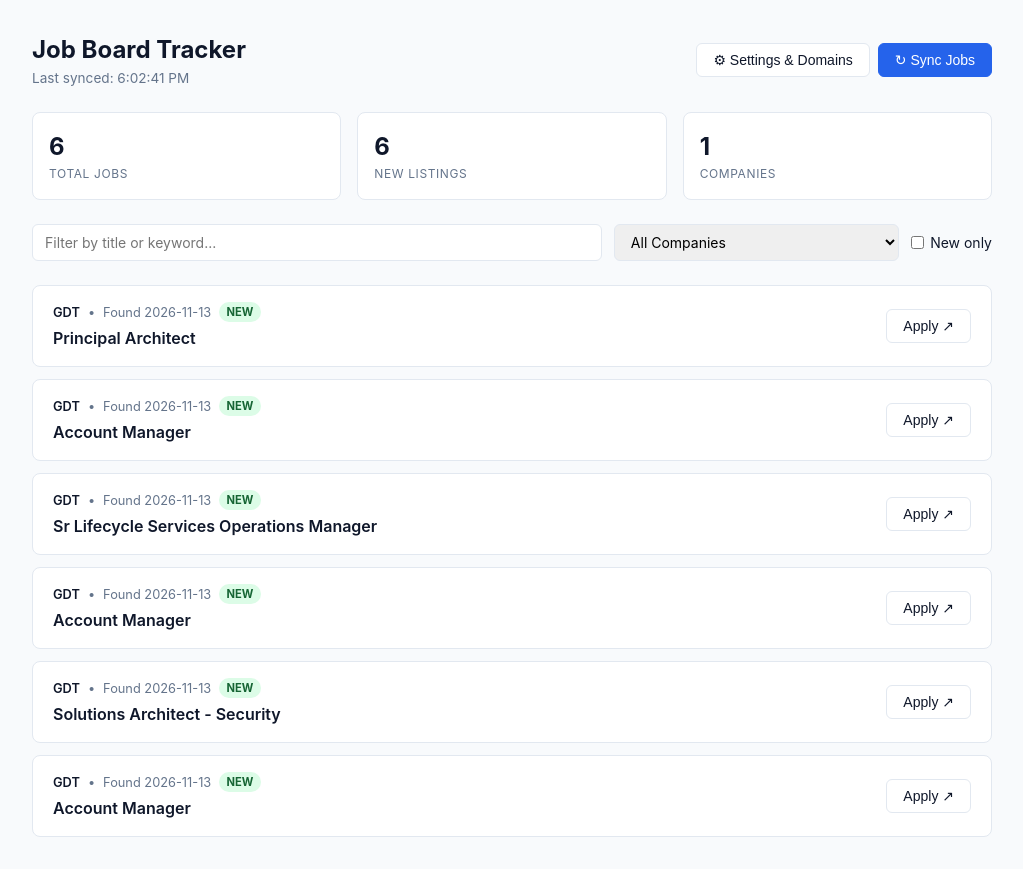
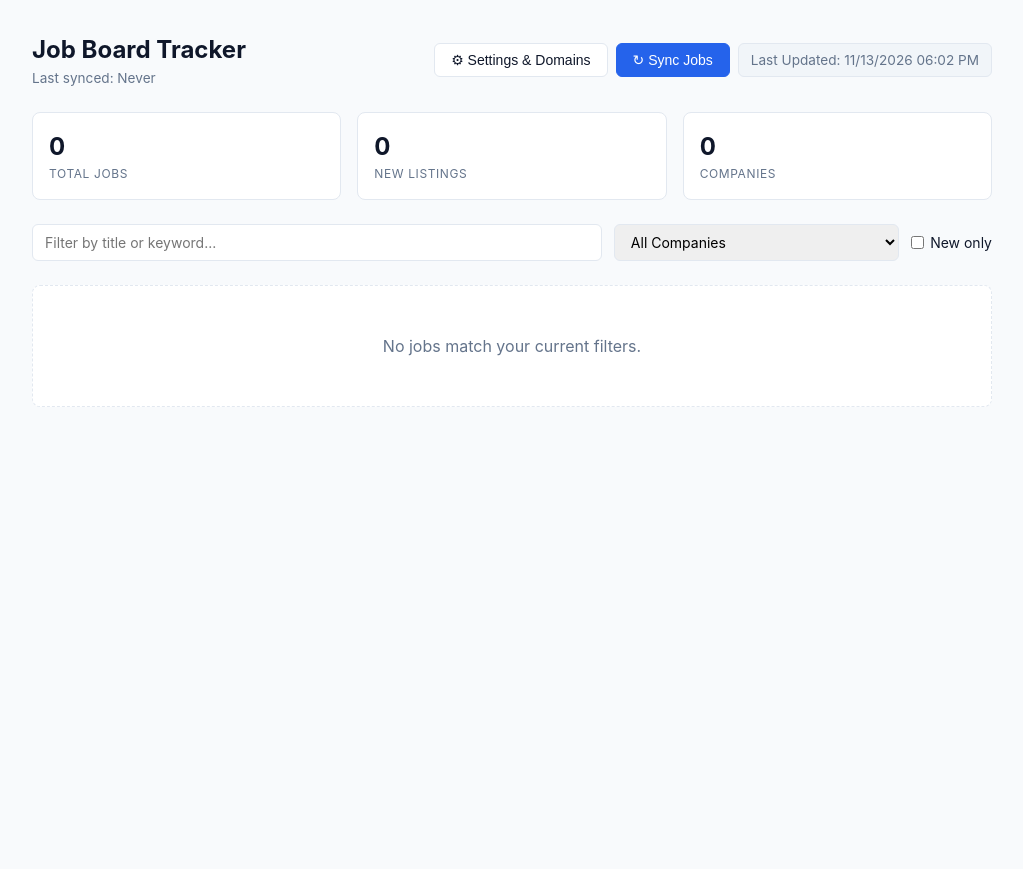
Before and after one commit to sgtq/job-tracker, a website with bundled scripts: page public/index.html in a window 1280 px wide. Shown: the whole page, without its empty margins (128-1151 px from the left). After the commit the page ends 800 px from the top, so only its background shows below. Built offline with nearby package versions, Linux system fonts and the light colour scheme.

Commit message:
added last update timestamp

```diff
--- a/public/css/styles.css
+++ b/public/css/styles.css
@@ -199,3 +199,13 @@ input, select {
   border: 1px dashed var(--border);
   border-radius: 8px;
 }
+
+.timestamp-badge {
+	font-size: 0.85rem;
+	color: var(--text-muted, #64748b);
+	background: var(--bg-surface, #f1f5f9);
+	padding: 6px 12px;
+	border-radius: 6px;
+	border: 1px solid var(--border-color, #e2e8f0);
+	white-space: nowrap;
+}
--- a/public/index.html
+++ b/public/index.html
@@ -18,6 +18,10 @@
 			<div class="actions">
 				<button id="toggleSettingsBtn">⚙ Settings & Domains</button>
 				<button class="primary" id="syncBtn">↻ Sync Jobs</button>
+
+				<span id="last-updated-badge" class="timestamp-badge" title="Last time jobs.json was refreshed">
+					Last Updated: Never
+				</span>
 			</div>
 		</header>
 
--- a/public/js/app.js
+++ b/public/js/app.js
@@ -106,13 +106,21 @@ function renderJobs() {
 
 async function loadJobs() {
     try {
-        allJobs = await fetchJobsData();
-        populateCompanyDropdown();
-        updateStats();
-        renderJobs();
-        els.lastSynced.textContent = `Last synced: ${new Date().toLocaleTimeString()}`;
-    } catch {
-        els.jobList.innerHTML = `<div class="empty-state">No jobs data found yet. Run <code>npm start</code> or click Sync Jobs.</div>`;
+        // Fetch the jobs data using your cache-busting fetch function
+        const data = await fetchJobsData();
+
+        // Render your jobs list and stats here...
+        renderJobs(data);
+
+        // Update the timestamp badge
+        const badge = document.getElementById("last-updated-badge");
+        if (badge) {
+            // If your scraper outputs a timestamp field, use it. Otherwise, use current time:
+            const now = new Date();
+            badge.textContent = `Last Updated: ${now.toLocaleDateString()} ${now.toLocaleTimeString([], { hour: "2-digit", minute: "2-digit" })}`;
+        }
+    } catch (err) {
+        console.error("Failed to load jobs:", err);
     }
 }
 
```
